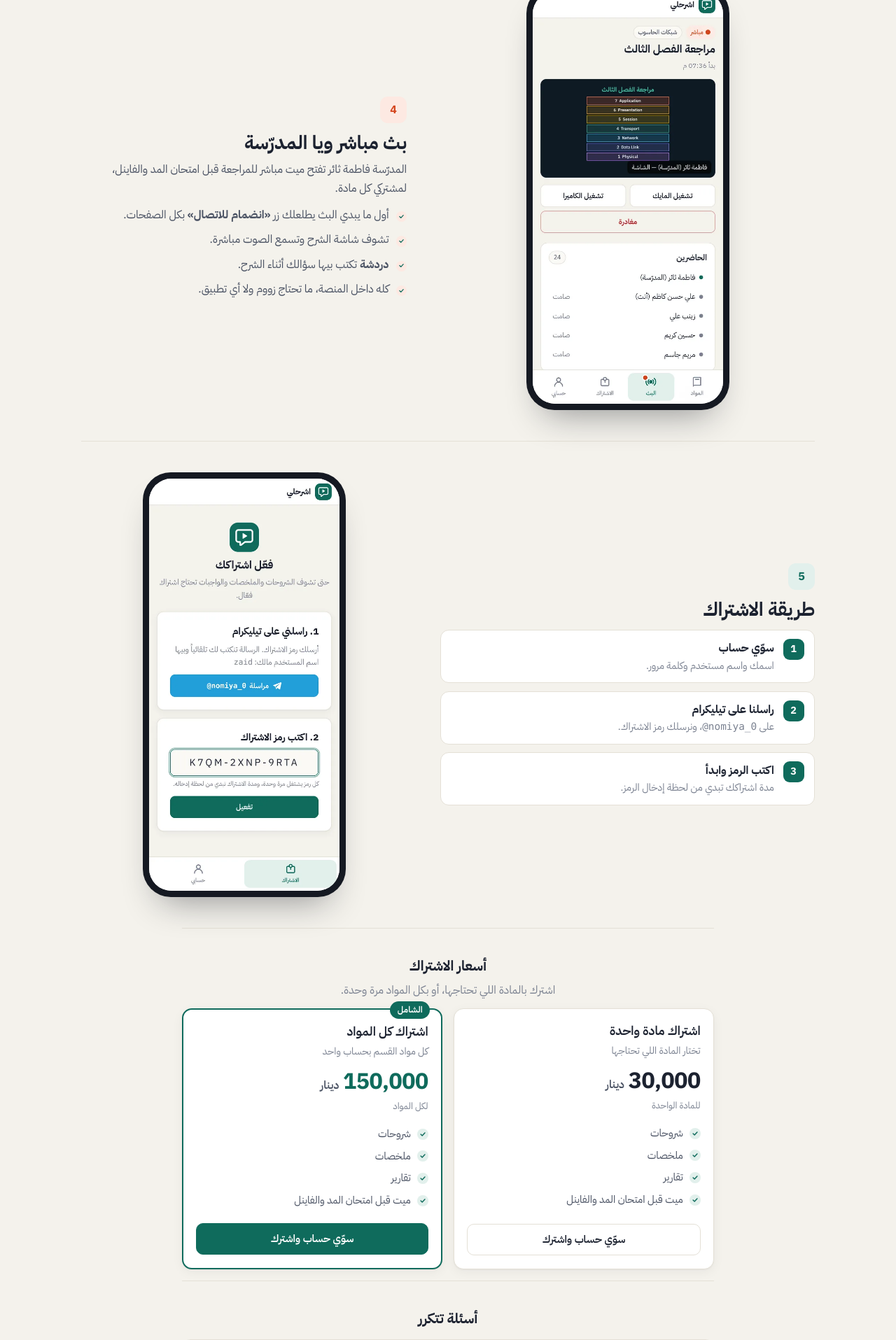
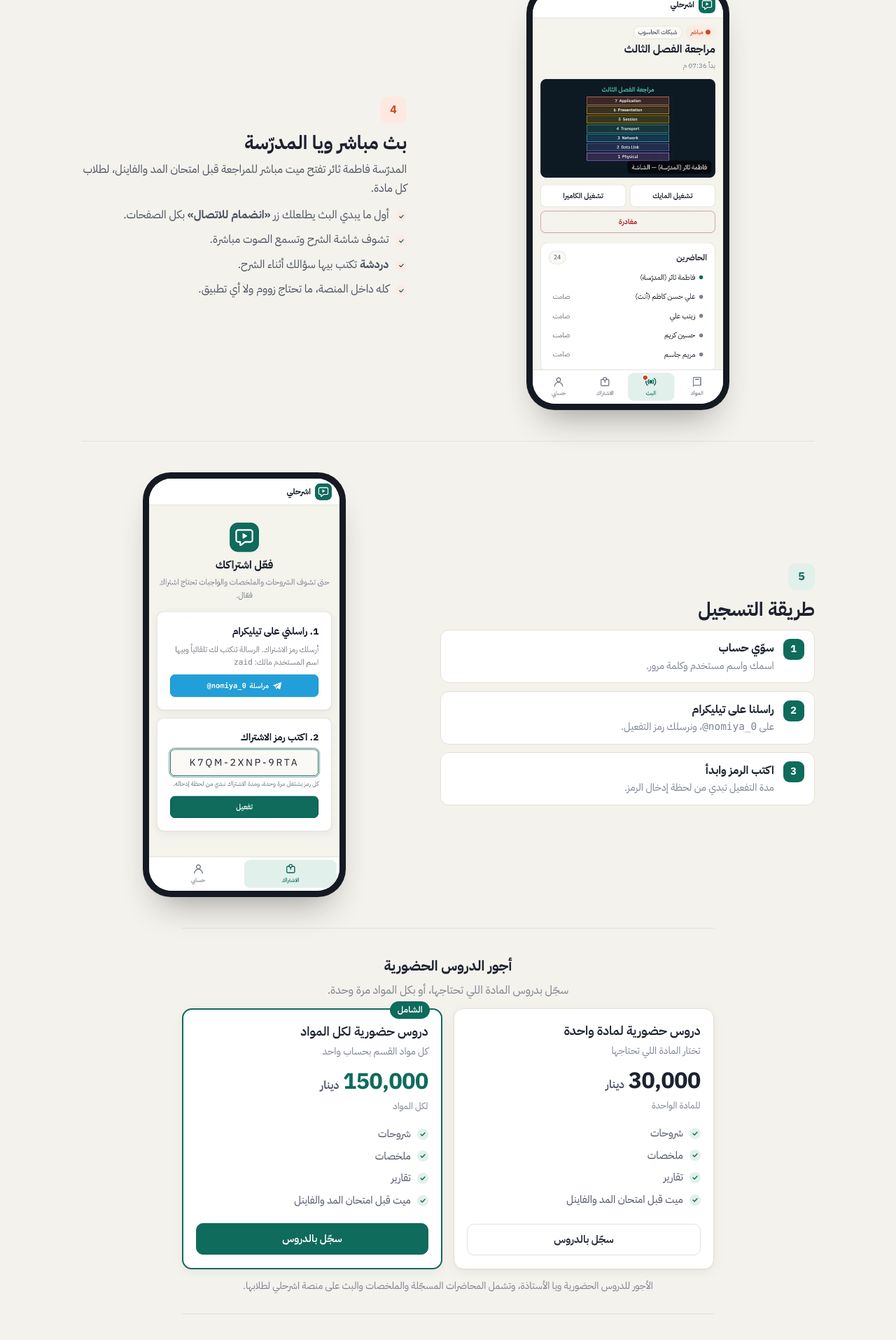
Before and after one commit to alnsrawybwdy7-debug/eshrahli, a Flask app: page /features in a window 1280 px wide. Shown: the part 2600-4515 px from the top of the page at 70% size. Run offline with Flask 3, Linux system fonts and the light colour scheme; data that the repository does not hold is empty.

Commit message:
Site: pricing reflects in-person lessons
Prices are the teacher's in-person lesson fees; the recorded lectures,
summaries and live sessions come with them. Numbers are unchanged.

Co-Authored-By: Claude Opus 5.5 <noreply@anthropic.com>

```diff
--- a/templates/_pricing.html
+++ b/templates/_pricing.html
@@ -2,30 +2,31 @@
 {% set cta = pricing_cta|default('none') %}
 <div class="plans">
   <article class="plan">
-    <h3>اشتراك مادة واحدة</h3>
+    <h3>دروس حضورية لمادة واحدة</h3>
     <p class="plan-sub">تختار المادة اللي تحتاجها</p>
     <div class="plan-price"><b>{{ price_subject|money }}</b><span>{{ currency }}</span></div>
     <p class="plan-per">للمادة الواحدة</p>
     <ul class="plan-list">{% for x in plan_includes %}<li>{{ x }}</li>{% endfor %}</ul>
     {% if cta == 'register' %}
-      <a class="btn btn-block" href="{{ url_for('auth.register') }}">سوّي حساب واشترك</a>
+      <a class="btn btn-block" href="{{ url_for('auth.register') }}">سجّل بالدروس</a>
     {% elif cta == 'subscribe' and telegram_url %}
-      {% set m = 'مرحبا، أريد اشتراك مادة واحدة' ~ (': ' ~ want.name if want else ' (اكتب اسم المادة)') ~ '. اسم المستخدم مالي: ' ~ g.user.username %}
-      <a class="btn btn-block" href="{{ telegram_url }}?text={{ m|urlencode }}" target="_blank" rel="noopener">اطلب اشتراك مادة{{ ': ' ~ want.name if want }}</a>
+      {% set m = 'مرحبا، أريد أسجّل بالدروس الحضورية لمادة' ~ (' ' ~ want.name if want else ' (اكتب اسم المادة)') ~ '. اسم المستخدم مالي: ' ~ g.user.username %}
+      <a class="btn btn-block" href="{{ telegram_url }}?text={{ m|urlencode }}" target="_blank" rel="noopener">سجّل بدروس مادة{{ ': ' ~ want.name if want }}</a>
     {% endif %}
   </article>
   <article class="plan featured">
     <span class="plan-tag">الشامل</span>
-    <h3>اشتراك كل المواد</h3>
+    <h3>دروس حضورية لكل المواد</h3>
     <p class="plan-sub">كل مواد القسم بحساب واحد</p>
     <div class="plan-price"><b>{{ price_all|money }}</b><span>{{ currency }}</span></div>
     <p class="plan-per">لكل المواد</p>
     <ul class="plan-list">{% for x in plan_includes %}<li>{{ x }}</li>{% endfor %}</ul>
     {% if cta == 'register' %}
-      <a class="btn btn-primary btn-block" href="{{ url_for('auth.register') }}">سوّي حساب واشترك</a>
+      <a class="btn btn-primary btn-block" href="{{ url_for('auth.register') }}">سجّل بالدروس</a>
     {% elif cta == 'subscribe' and telegram_url %}
-      {% set m = 'مرحبا، أريد اشتراك كل المواد. اسم المستخدم مالي: ' ~ g.user.username %}
-      <a class="btn btn-primary btn-block" href="{{ telegram_url }}?text={{ m|urlencode }}" target="_blank" rel="noopener">اطلب اشتراك كل المواد</a>
+      {% set m = 'مرحبا، أريد أسجّل بالدروس الحضورية لكل المواد. اسم المستخدم مالي: ' ~ g.user.username %}
+      <a class="btn btn-primary btn-block" href="{{ telegram_url }}?text={{ m|urlencode }}" target="_blank" rel="noopener">سجّل بدروس كل المواد</a>
     {% endif %}
   </article>
 </div>
+<p class="muted small" style="text-align:center;margin-top:.75rem">الأجور للدروس الحضورية ويا الأستاذة، وتشمل المحاضرات المسجّلة والملخصات والبث على منصة اشرحلي لطلابها.</p>
--- a/templates/auth/register.html
+++ b/templates/auth/register.html
@@ -44,8 +44,8 @@
 
 {% if not in_app %}
 <section class="wide-wrap" id="prices">
-  <h2 style="text-align:center">أسعار الاشتراك</h2>
-  <p class="muted" style="text-align:center">بعد ما تسوي حسابك، راسلنا وناخذ اشتراكك ونرسلك الرمز.</p>
+  <h2 style="text-align:center">أجور الدروس الحضورية</h2>
+  <p class="muted" style="text-align:center">بعد ما تسوي حسابك، راسلنا حتى تسجّل بالدروس ونرسلك رمز التفعيل.</p>
   {% set pricing_cta = 'none' %}
   {% include "_pricing.html" %}
   <p class="small" style="text-align:center;margin-top:1rem"><a href="{{ url_for('auth.features') }}">ماذا نقدم لكم بالمنصة؟</a></p>
--- a/templates/features.html
+++ b/templates/features.html
@@ -29,7 +29,7 @@
   <div class="fx-text">
     <span class="fx-num">1</span>
     <h2>كل مواد القسم مرتبة</h2>
-    <p>أول ما تدخل تشوف المواد المشترك بيها، وكل مادة إلها أقسام واضحة:</p>
+    <p>أول ما تدخل تشوف المواد المفعّلة بحسابك، وكل مادة إلها أقسام واضحة:</p>
     <ul class="fx-list">
       <li><b>فيديوات الشرح</b> مرتبة حسب المحاضرات.</li>
       <li><b>الملخصات</b> لأهم النقاط قبل الامتحان.</li>
@@ -70,7 +70,7 @@
   <div class="fx-text">
     <span class="fx-num live">4</span>
     <h2>بث مباشر ويا {{ teacher_label }}</h2>
-    <p>{{ teacher_label }} {{ teacher }} تفتح ميت مباشر للمراجعة قبل امتحان المد والفاينل، لمشتركي كل مادة.</p>
+    <p>{{ teacher_label }} {{ teacher }} تفتح ميت مباشر للمراجعة قبل امتحان المد والفاينل، لطلاب كل مادة.</p>
     <ul class="fx-list">
       <li>أول ما يبدي البث يطلعلك زر <b>«انضمام للاتصال»</b> بكل الصفحات.</li>
       <li>تشوف شاشة الشرح وتسمع الصوت مباشرة.</li>
@@ -85,19 +85,19 @@
 <section class="fx-row">
   <div class="fx-text">
     <span class="fx-num">5</span>
-    <h2>طريقة الاشتراك</h2>
+    <h2>طريقة التسجيل</h2>
     <ol class="fx-steps">
       <li><b>سوّي حساب</b><span>اسمك واسم مستخدم وكلمة مرور.</span></li>
-      <li><b>راسلنا على تيليكرام</b><span>{% if telegram_user %}على <span class="ltr">@{{ telegram_user }}</span>، و{% endif %}نرسلك رمز الاشتراك.</span></li>
-      <li><b>اكتب الرمز وابدأ</b><span>مدة اشتراكك تبدي من لحظة إدخال الرمز.</span></li>
+      <li><b>راسلنا على تيليكرام</b><span>{% if telegram_user %}على <span class="ltr">@{{ telegram_user }}</span>، و{% endif %}نرسلك رمز التفعيل.</span></li>
+      <li><b>اكتب الرمز وابدأ</b><span>مدة التفعيل تبدي من لحظة إدخال الرمز.</span></li>
     </ol>
   </div>
-  <figure class="fx-phone"><img src="{{ img('subscribe') }}" alt="صفحة تفعيل الاشتراك" loading="lazy" width="540" height="1169"></figure>
+  <figure class="fx-phone"><img src="{{ img('subscribe') }}" alt="صفحة تفعيل المواد" loading="lazy" width="540" height="1169"></figure>
 </section>
 
 <section class="fx-faq" id="prices">
-  <h2>أسعار الاشتراك</h2>
-  <p class="muted" style="text-align:center;margin-top:-.5rem">اشترك بالمادة اللي تحتاجها، أو بكل المواد مرة وحدة.</p>
+  <h2>أجور الدروس الحضورية</h2>
+  <p class="muted" style="text-align:center;margin-top:-.5rem">سجّل بدروس المادة اللي تحتاجها، أو بكل المواد مرة وحدة.</p>
   {% set pricing_cta = 'none' if g.user else 'register' %}
   {% include "_pricing.html" %}
 </section>
@@ -106,17 +106,17 @@
 <section class="fx-faq">
   <h2>أسئلة تتكرر</h2>
   <details class="box"><summary>أحتاج أنصّب برنامج؟</summary><p>لا. المنصة تشتغل من المتصفح على الموبايل والآيباد واللابتوب، وأكو إلها تطبيق Android.</p></details>
-  <details class="box"><summary>شنو الفرق بين اشتراك المادة وكل المواد؟</summary><p>اشتراك المادة يفتحلك مادة وحدة بكل محتواها وميتها. اشتراك كل المواد يفتحلك كل مواد القسم وكل الميتات بحساب واحد.</p></details>
-  <details class="box"><summary>أكدر أشترك بمادة وبعدين أضيف غيرها؟</summary><p>إي، كل رمز تضيفه يفتحلك المواد اللي بيه، واشتراكاتك تبقى كلها بنفس الحساب.</p></details>
-  <details class="box"><summary>المدة تبدي من وكت؟</summary><p>من لحظة تفعيل الرمز بحسابك، مو من وقت شرائه.</p></details>
-  <details class="box"><summary>إذا خلص اشتراكي شيصير؟</summary><p>حسابك يبقى موجود. تاخذ رمز جديد وتفعّله، ويرجع كلشي. وإذا جددت قبل لا يخلص، المدة الجديدة تنضاف على الباقية.</p></details>
-  <details class="box"><summary>أكدر أفتح حسابي من أكثر من جهاز؟</summary><p>الحساب شخصي ويشتغل على جهاز واحد بنفس الوقت. إذا سجّلت دخول من جهاز ثاني، يطلع الجهاز الأول تلقائياً. هذا حتى نحمي اشتراكك ومحتوى المنصة.</p></details>
-  <details class="box"><summary>الميت المباشر يتسجّل؟</summary><p>الميت ما يتسجّل تلقائياً، فحاول تحضره بوقته. ومن يبدي، يطلع زر الانضمام لمشتركي المادة بكل صفحات المنصة.</p></details>
+  <details class="box"><summary>شنو الفرق بين دروس مادة وحدة وكل المواد؟</summary><p>دروس المادة الوحدة تفتحلك بالمنصة مادة وحدة بكل محتواها وميتها. دروس كل المواد تفتحلك كل مواد القسم وكل الميتات بحساب واحد.</p></details>
+  <details class="box"><summary>أكدر أسجّل بمادة وبعدين أضيف غيرها؟</summary><p>إي، كل رمز تضيفه يفتحلك المواد اللي بيه، والمواد المفعّلة تبقى كلها بنفس الحساب.</p></details>
+  <details class="box"><summary>المدة تبدي من وكت؟</summary><p>من لحظة تفعيل الرمز بحسابك، مو من وقت ما استلمته.</p></details>
+  <details class="box"><summary>إذا خلصت مدة التفعيل شيصير؟</summary><p>حسابك يبقى موجود. تاخذ رمز جديد وتفعّله، ويرجع كلشي. وإذا جددت قبل لا يخلص، المدة الجديدة تنضاف على الباقية.</p></details>
+  <details class="box"><summary>أكدر أفتح حسابي من أكثر من جهاز؟</summary><p>الحساب شخصي ويشتغل على جهاز واحد بنفس الوقت. إذا سجّلت دخول من جهاز ثاني، يطلع الجهاز الأول تلقائياً. هذا حتى نحمي حسابك ومحتوى المنصة.</p></details>
+  <details class="box"><summary>الميت المباشر يتسجّل؟</summary><p>الميت ما يتسجّل تلقائياً، فحاول تحضره بوقته. ومن يبدي، يطلع زر الانضمام لطلاب المادة بكل صفحات المنصة.</p></details>
 </section>
 
 <section class="fx-final card">
   <h2>جاهز تبدي؟</h2>
-  <p class="muted">{{ 'سجّل دخولك وابدأ بالمواد.' if in_app else 'سوّي حسابك وراسلنا حتى نرسلك رمز الاشتراك.' }}</p>
+  <p class="muted">{{ 'سجّل دخولك وابدأ بالمواد.' if in_app else 'سوّي حسابك وراسلنا حتى تسجّل بالدروس ونرسلك رمز التفعيل.' }}</p>
   <div class="fx-cta">
     {% if not g.user %}<a class="btn btn-primary" href="{{ url_for('auth.register') }}">سوّي حساب</a>{% endif %}
     {% if telegram_url and not in_app %}<a class="btn btn-tg" href="{{ telegram_url }}" target="_blank" rel="noopener">{{ tg_icon() }} راسلنا على تيليكرام</a>{% endif %}
```
